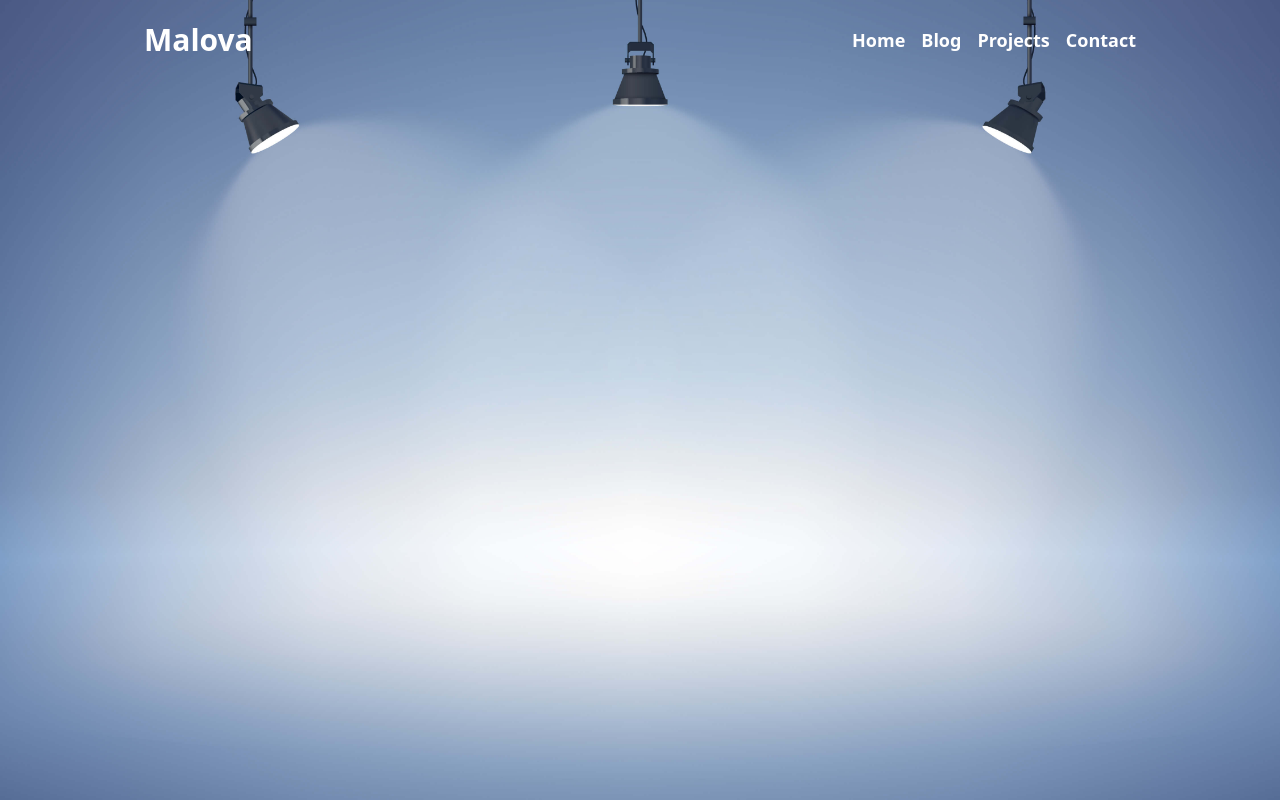
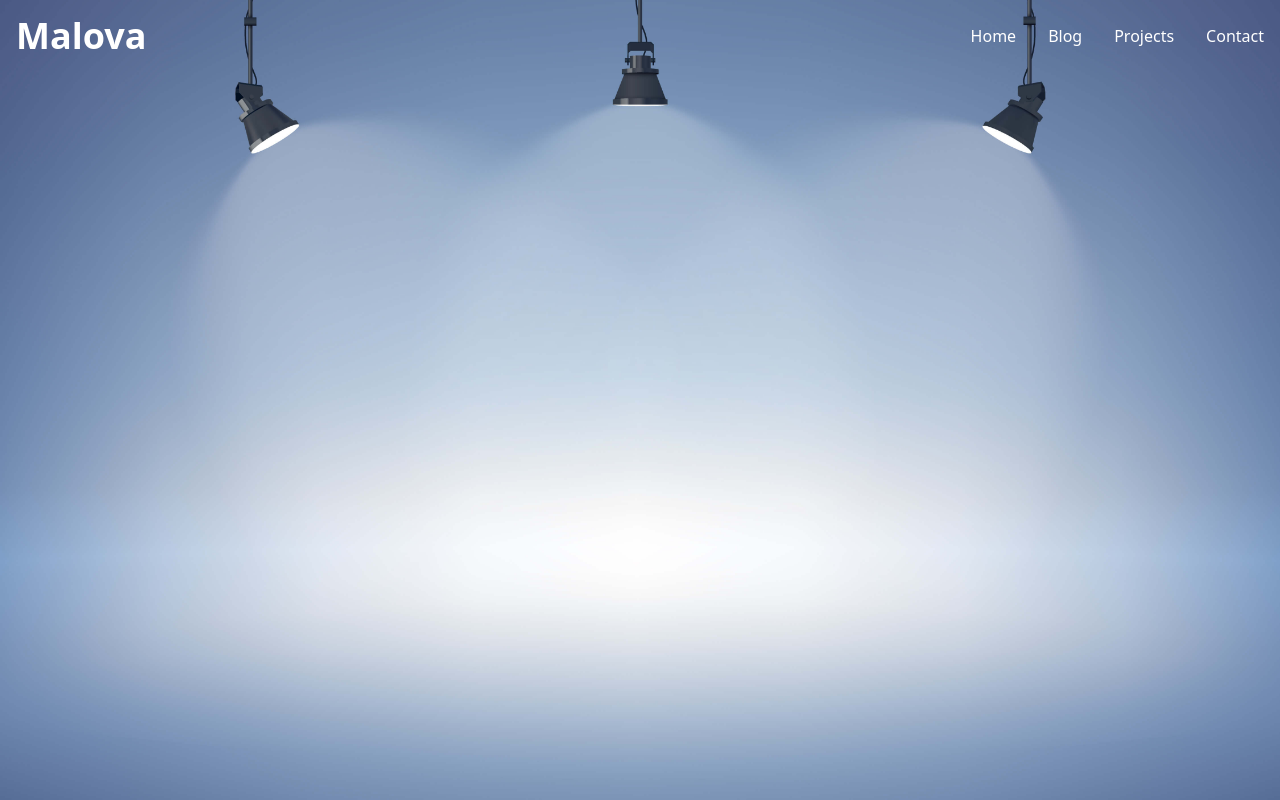
Before and after one commit to maloPRO/portfolio, a React (Vite) app: page / in a window 1280 px wide. Built offline with nearby package versions, Linux system fonts and the light colour scheme.

Commit message:
Added mobile menu

```diff
--- a/src/App.jsx
+++ b/src/App.jsx
@@ -1,3 +1,4 @@
+// eslint-disable-next-line no-unused-vars
 import React from "react";
 import Hero from "./components/Hero";
 
--- a/src/components/Hero.jsx
+++ b/src/components/Hero.jsx
@@ -1,3 +1,4 @@
+// eslint-disable-next-line no-unused-vars
 import React from "react";
 import Nav from "./nav";
 
--- a/src/components/nav.jsx
+++ b/src/components/nav.jsx
@@ -1,4 +1,5 @@
-import React, { useState, useEffect } from "react";
+// eslint-disable-next-line no-unused-vars
+import React, { useState } from "react";
 import uniqid from 'uniqid';
 
 const Nav = () =>  {
@@ -23,17 +24,27 @@ const Nav = () =>  {
     ]);
 
     const navItems = items.map((navItem) =>
-        <li className="ml-4 text-lg font-bold" key={navItem.id}>
-            <a>{navItem.name}</a>
-        </li>
+    <li key={navItem.id}>
+        <a href="#" className="block py-2 pl-3 pr-4 bg-blue-700 text-white rounded md:bg-transparent md:p-0" aria-current="page">{navItem.name}</a>
+    </li>
     )
 
     return (
-        <div className="grid grid-cols-2 w-screen h-20 lg:grid-cols-3 ">
-            <div className="flex items-center pl-4 lg:pl-36 text-white text-3xl font-bold">Malova</div>
-            <div className="lg:col-span-2 pr-36">
-                <ul className="hidden lg:flex lg:h-full lg:items-center lg:justify-end text-white">{navItems}</ul>
-            </div>
+        <div>
+            <nav>
+                <div className="max-w-screen-2xl flex flex-wrap items-center justify-between mx-auto p-4">
+                    <a href="#" className="flex items-center">
+                        <span className="self-center text-4xl text-white font-bold whitespace-nowrap ">Malova</span>
+                    </a>
+                    <button data-collapse-toggle="navbar-solid-bg" type="button" className="inline-flex items-center p-2 ml-3 text-sm text-white rounded-lg md:hidden hover:bg-gray-100 focus:outline-none focus:ring-2 focus:ring-gray-200" aria-controls="navbar-solid-bg" aria-expanded="false">
+                        <span className="sr-only">Open main menu</span>
+                        <svg className="w-6 h-6" aria-hidden="true" fill="currentColor" viewBox="0 0 20 20" xmlns="http://www.w3.org/2000/svg"><path fill-rule="evenodd" d="M3 5a1 1 0 011-1h12a1 1 0 110 2H4a1 1 0 01-1-1zM3 10a1 1 0 011-1h12a1 1 0 110 2H4a1 1 0 01-1-1zM3 15a1 1 0 011-1h12a1 1 0 110 2H4a1 1 0 01-1-1z" clip-rule="evenodd"></path></svg>
+                    </button>
+                    <div className="hidden w-full md:block md:w-auto" id="navbar-solid-bg">
+                        <ul className="flex flex-col font-medium mt-4 rounded-lg bg-gray-50 md:flex-row md:space-x-8 md:mt-0 md:border-0 md:bg-transparent">{navItems}</ul>
+                    </div>
+                </div>
+            </nav>
         </div>
     )
 }
```
